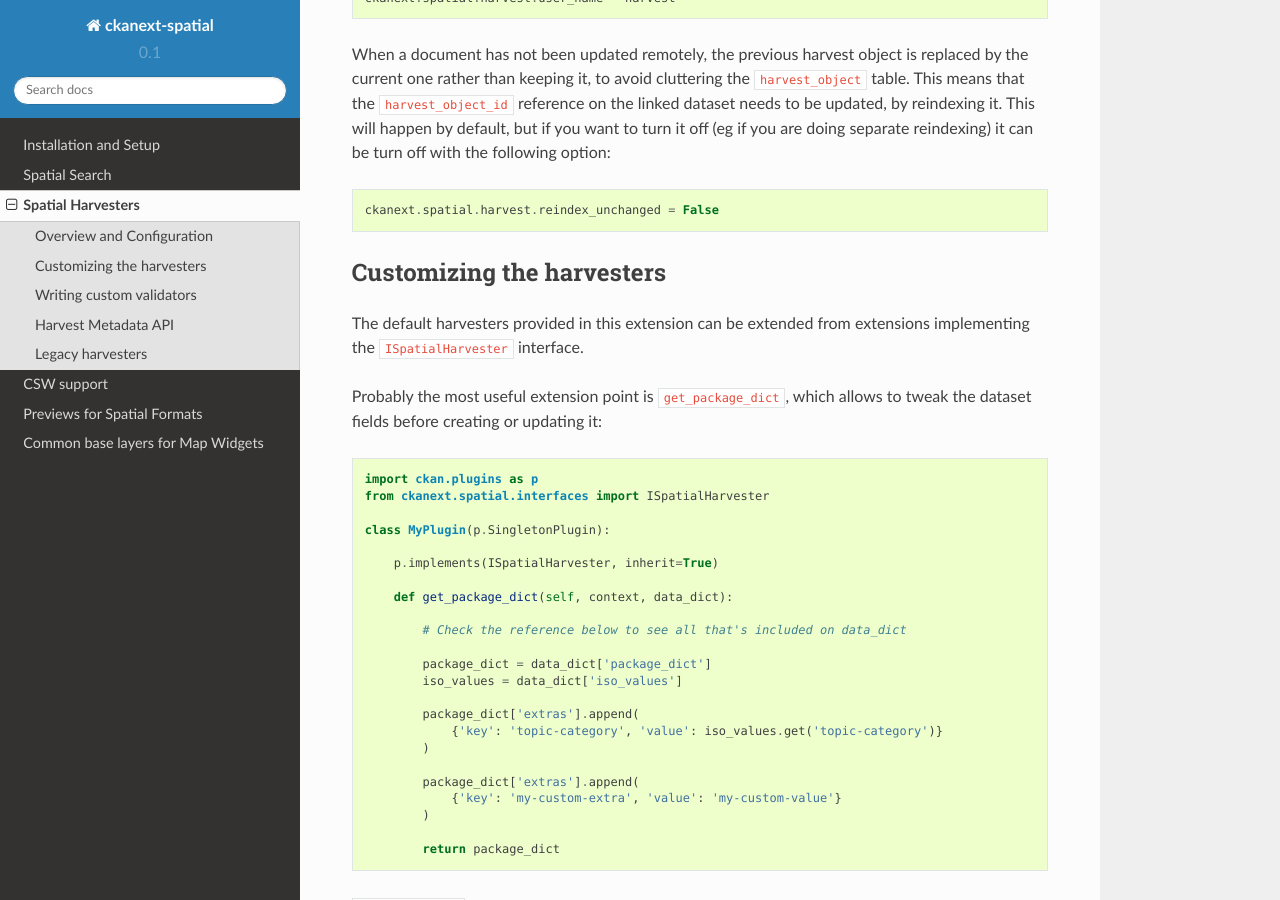
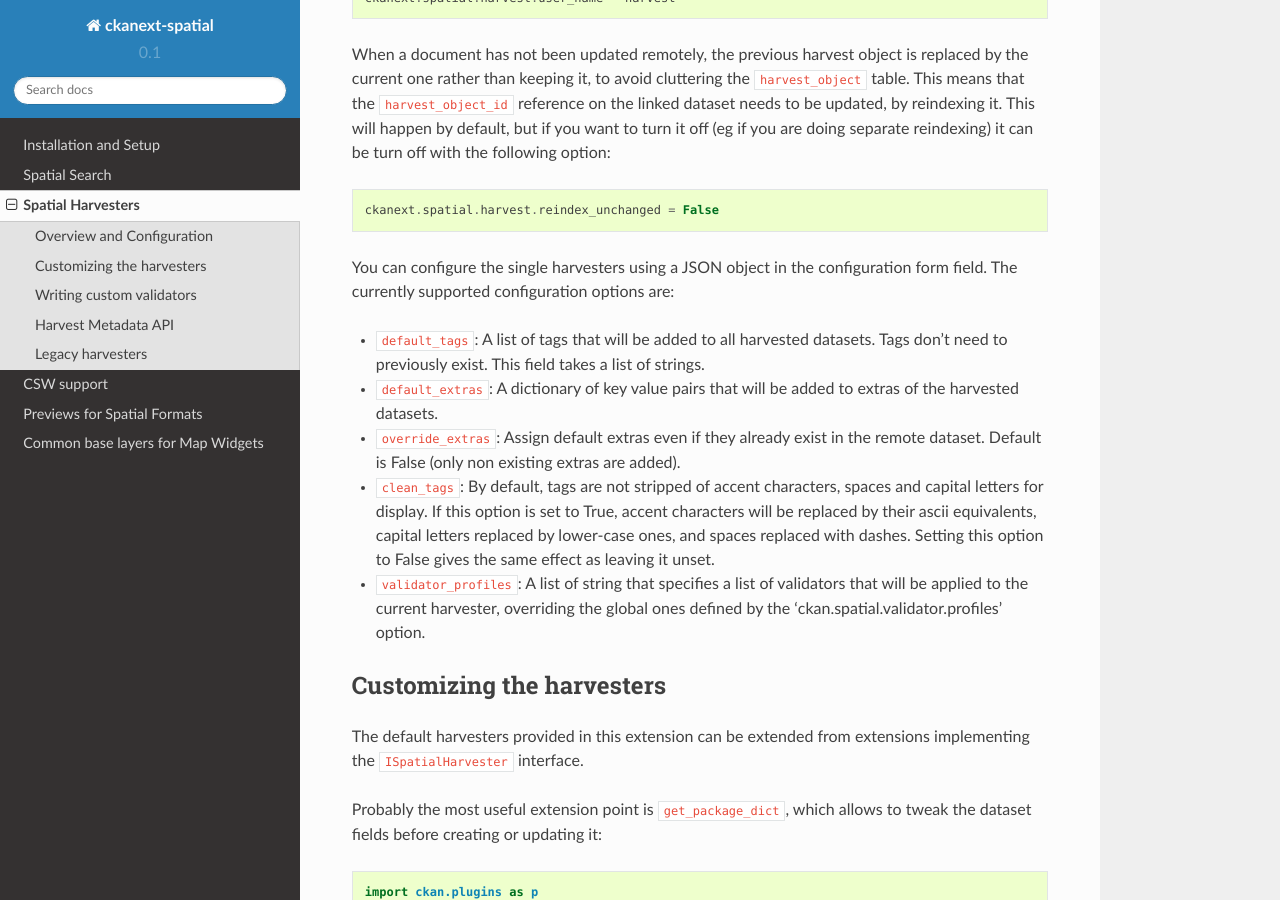
Before and after one commit to ckan/ckanext-spatial, a Sphinx documentation site: the page built from doc/harvesters.rst, in a window 1280 px wide and 900 px high, scrolled down 1200 px. Built offline with Sphinx 7.4.7 and the Read the Docs theme 2.0.0, drawn with Linux system fonts in a browser that asks for light colours.

Commit message:
#188 #190 Add doc about harvester JSON config

```diff
--- a/doc/harvesters.rst
+++ b/doc/harvesters.rst
@@ -60,6 +60,21 @@ by default, but if you want to turn it off (eg if you are doing separate
 reindexing) it can be turn off with the following option::
 
     ckanext.spatial.harvest.reindex_unchanged = False
+
+You can configure the single harvesters using a JSON object in the configuration form field.
+The currently supported configuration options are:
+
+* ``default_tags``: A list of tags that will be added to all harvested datasets.
+  Tags don't need to previously exist. This field takes a list of strings.
+* ``default_extras``: A dictionary of key value pairs that will be added to extras of the harvested datasets.
+* ``override_extras``: Assign default extras even if they already exist in the remote dataset.
+  Default is False (only non existing extras are added).
+* ``clean_tags``:  By default, tags are not stripped of accent characters, spaces and
+  capital letters for display. If this option is set to True, accent characters will
+  be replaced by their ascii equivalents, capital letters replaced by lower-case ones,
+  and spaces replaced with dashes. Setting this option to False gives the same effect as leaving it unset.
+* ``validator_profiles``: A list of string that specifies a list of validators that will be applied to the
+  current harvester, overriding the global ones defined by the 'ckan.spatial.validator.profiles' option.
 
 
 Customizing the harvesters
```
